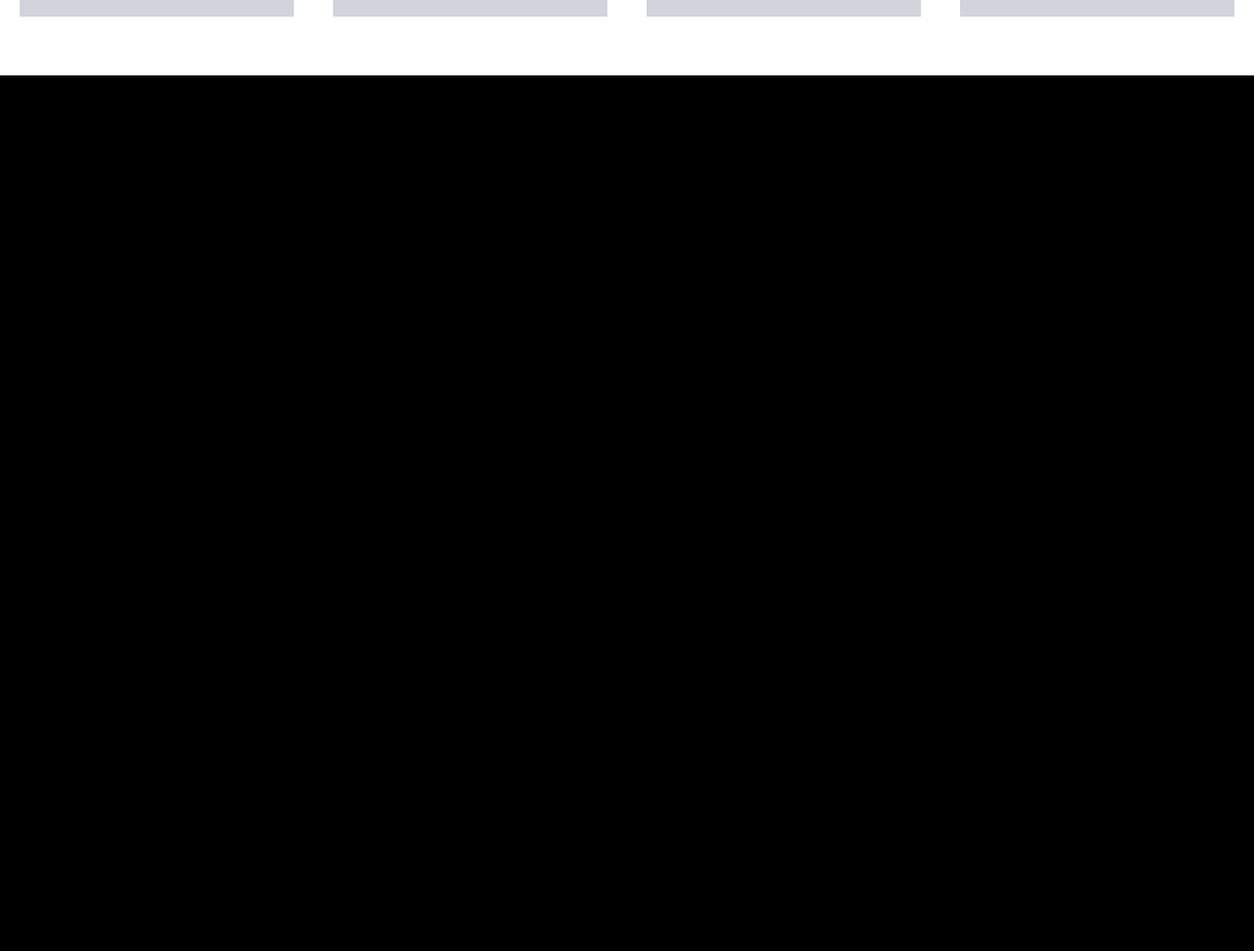
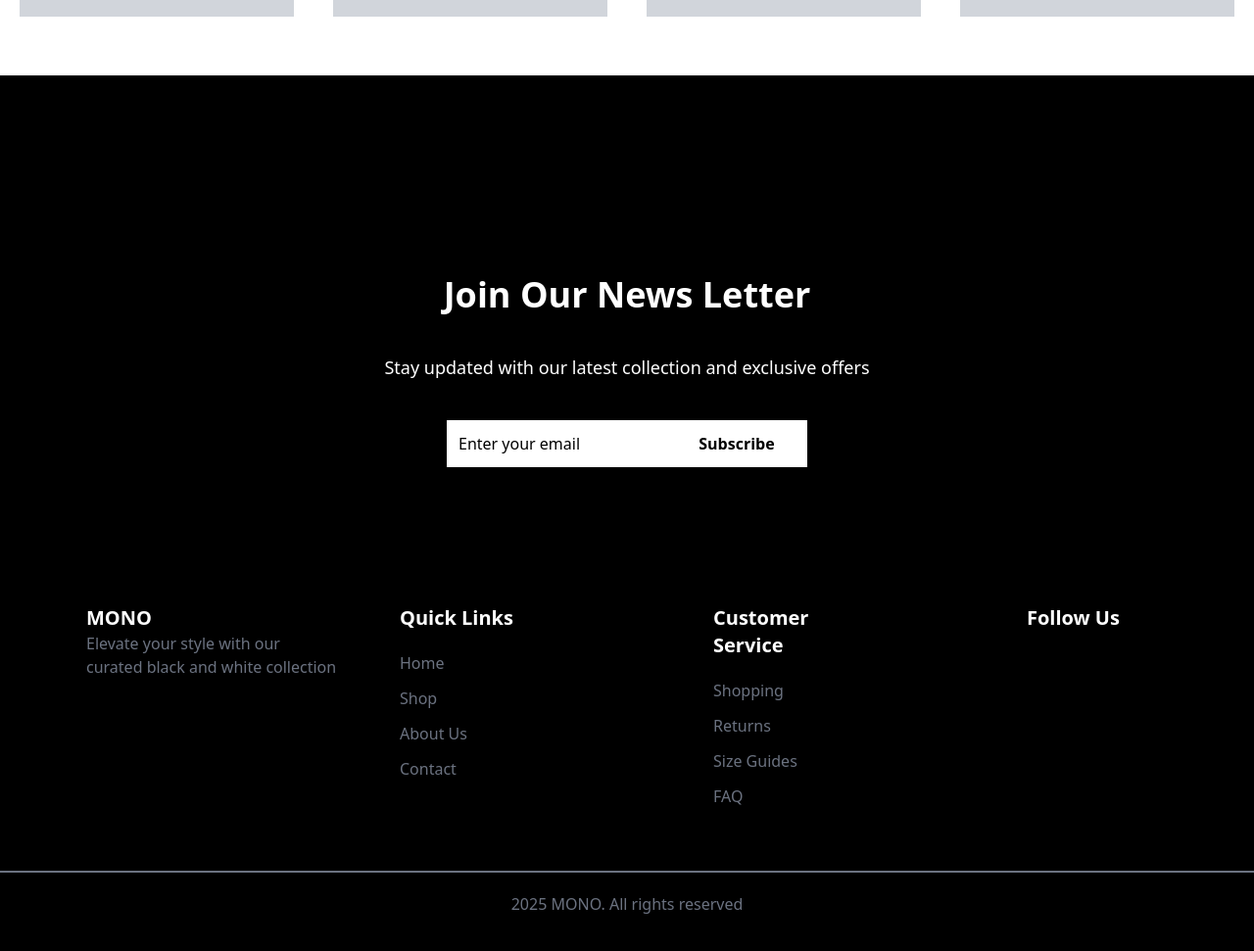
Before and after one commit to ccg404/E-commerce, a website: page public/index.html in a window 1280 px wide. Shown: the part 1175-2146 px from the top of the page at 98% size. Before the commit the page ends 1396 px from the top, so only its background shows below. Drawn offline with Linux system fonts and the light colour scheme.

Commit message:
added newsletter and footer sections

```diff
--- a/public/index.html
+++ b/public/index.html
@@ -74,5 +74,48 @@
             </div>
         </div>
     </div>
+    <div class="flex flex-col items-center justify-center py-10">
+        <div class="text-white flex flex-col items-center justify-center p-5 gap-10">
+            <h2 class="text-4xl font-bold">Join Our News Letter</h2>
+            <p class="text-lg">Stay updated with our latest collection and exclusive offers</p>
+            <div class="flex flex-row">
+                <input type="email" name="userEmail" id="userEmail" placeholder="Enter your email" class="p-3 w-56 placeholder:text-black">
+                <button type="button" class="bg-white text-black px-2 py-2 font-bold w-36 hover:bg-slate-200">Subscribe</button>
+            </div>
+        </div>
+    </div>
+    <footer class="flex flex-col gap-10 items-center justify-around my-20">
+        <div class="flex flex-row items-center justify-around w-full">
+            <div class="w-36 h-48">
+                <span class="text-xl font-bold flex-grow mb-5 text-white">MONO</span>
+                <p class="w-64 text-gray-500">Elevate your style with our curated black and white collection</p>
+            </div>
+            <div class="w-36 h-48">
+                <span class="text-xl font-bold text-white">Quick Links</span>
+                <ul class="flex flex-col gap-3 mt-5 text-gray-500">
+                    <li><a href="##">Home</a></li>
+                    <li><a href="##">Shop</a></li>
+                    <li><a href="##">About Us</a></li>
+                    <li><a href="##">Contact</a></li>
+                </ul>
+            </div>
+            <div class="w-36 h-48">
+                <span class="text-xl font-bold text-white">Customer Service</span>
+                <ul class="flex flex-col gap-3 mt-5 text-gray-500">
+                    <li><a href="##">Shopping</a></li>
+                    <li><a href="##">Returns</a></li>
+                    <li><a href="##">Size Guides</a></li>
+                    <li><a href="##">FAQ</a></li>
+                </ul>
+            </div>
+            <div class="w-36 h-48">
+                <span class="text-xl font-bold text-white">Follow Us</span>
+
+            </div>
+        </div>
+        <div class="text-gray-500 mt-10 border-t-gray-500 border-t-2 w-full flex justify-center items-center">
+            <span class="p-5">2025 MONO. All rights reserved</span>
+        </div>
+    </footer>
 </body>
 </html>
```
Also changed, not shown: src/css/output.css.
